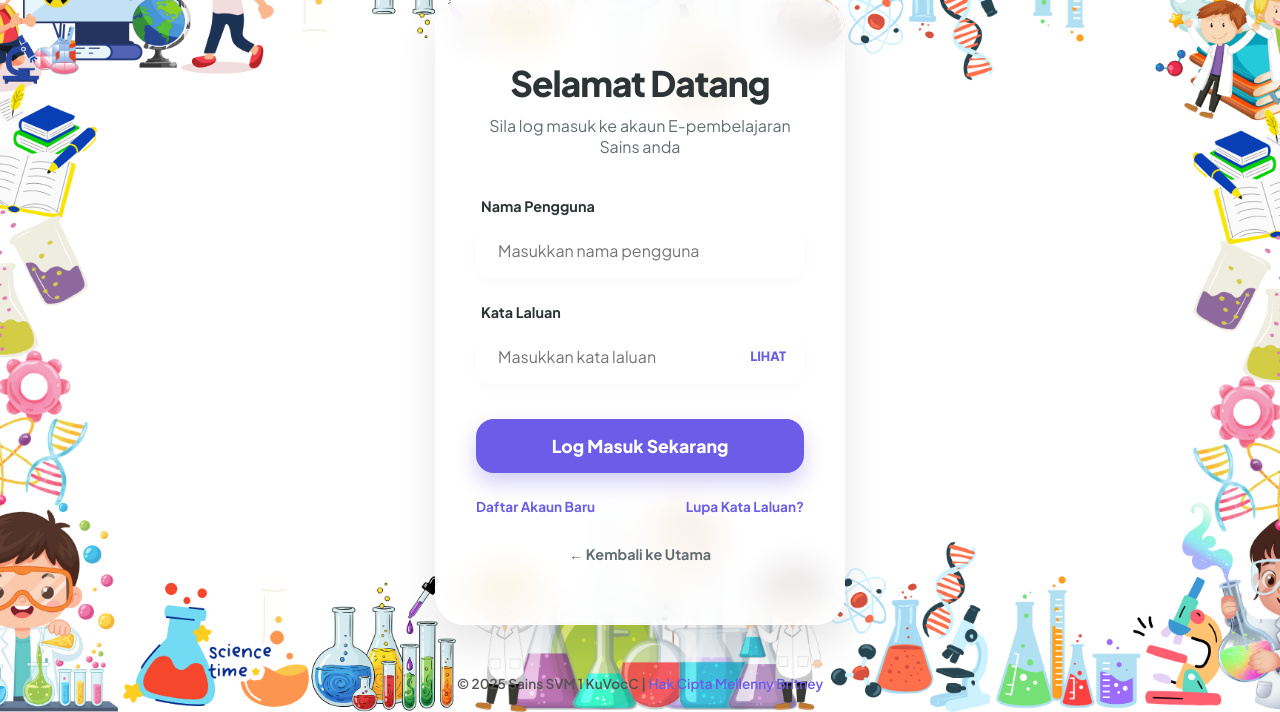
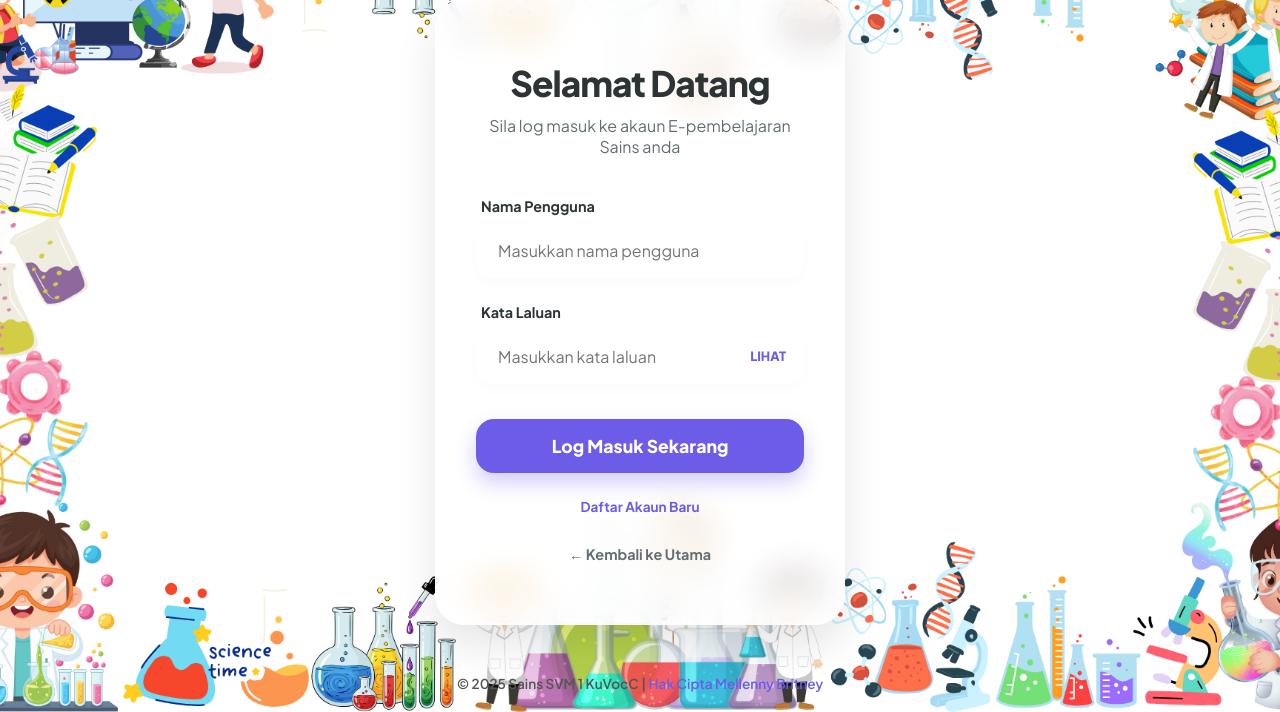
Before and after one commit to m-8201066-tech/MELLENNY-BRITNEY-BENEDICT, a PHP site: page /logmasuk.php in a window 1280 px wide. Shown: the part 88-800 px from the top of the page. Run offline with PHP 8.4, Linux system fonts and the light colour scheme.

Commit message:
Update logmasuk.php

```diff
--- a/logmasuk.php
+++ b/logmasuk.php
@@ -195,10 +195,10 @@ if ($_SERVER['REQUEST_METHOD'] == 'POST') {
       box-shadow: 0 15px 25px rgba(108, 92, 231, 0.4);
     }
 
-    /* LINKS */
+    /* LINKS - DIUBAH KE TENGAH */
     .links-container {
       display: flex;
-      justify-content: space-between;
+      justify-content: center;
       margin-top: 25px;
       font-size: 0.85rem;
     }
@@ -257,7 +257,6 @@ if ($_SERVER['REQUEST_METHOD'] == 'POST') {
 
             <div class="links-container">
                 <a href="daftar.php">Daftar Akaun Baru</a>
-                <a href="lupa.php">Lupa Kata Laluan?</a>
             </div>
         </form>
 
```
